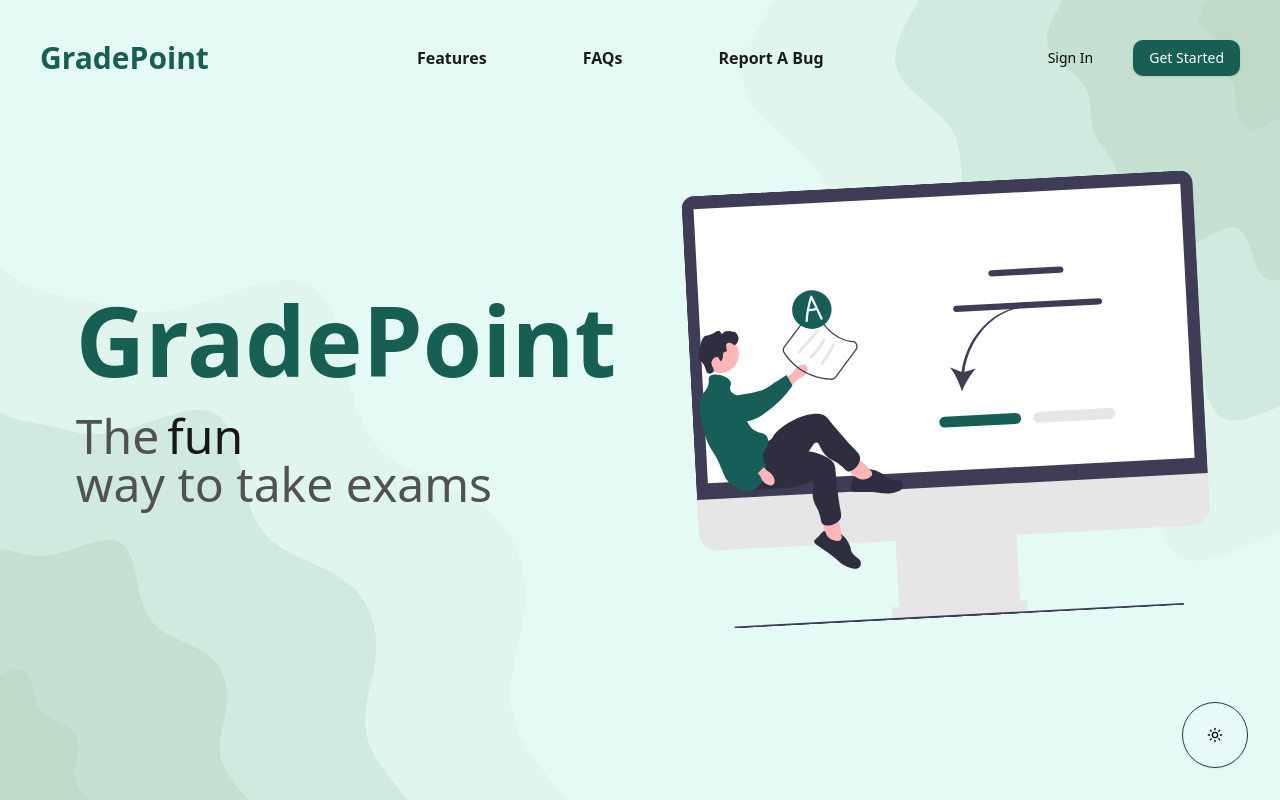
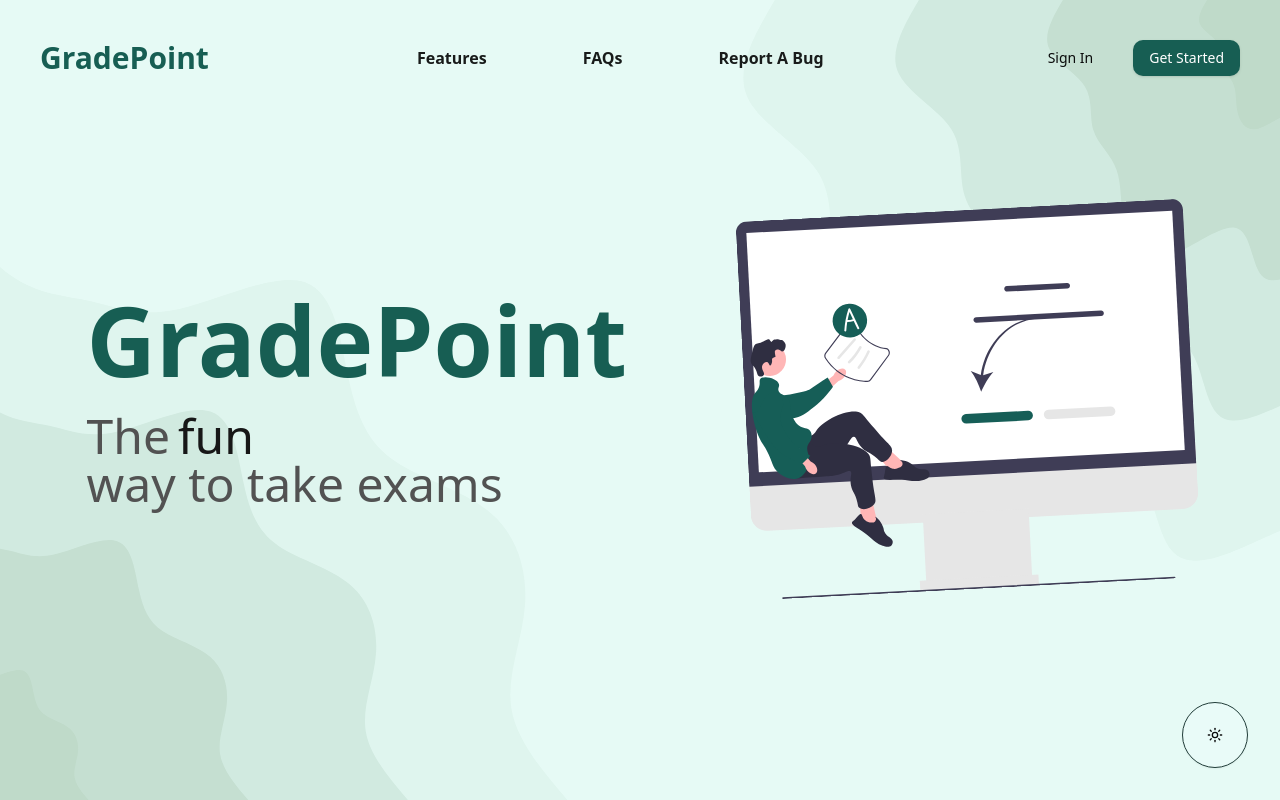
Before and after one commit to tanuvnair/gradepoint, a Next.js app: page / in a window 1280 px wide. Shown: the top 800 px of the page. Built offline with nearby package versions, Linux system fonts and the light colour scheme.

Commit message:
Fixed some sizing issues

```diff
--- a/app/(root)/page.tsx
+++ b/app/(root)/page.tsx
@@ -75,7 +75,7 @@ export default function LandingPage() {
                     )}
                 </div>
 
-                <div className="flex flex-col gap-24 lg:flex-row lg:gap-0 items-center justify-evenly w-full ">
+                <div className="flex flex-col gap-24 lg:flex-row lg:gap-8 items-center justify-evenly w-full ">
                     {/* Left Section */}
                     <div className="flex flex-col items-left justify-center gap-6">
                         <h1 className="text-4xl md:text-6xl lg:text-8xl font-bold text-primary">
@@ -94,7 +94,7 @@ export default function LandingPage() {
                         <Image
                             src="/landing-image.svg"
                             alt="landing-image"
-                            className="transition-all -rotate-3 hover:scale-105 hover:-rotate-6 max-w-xs md:max-w-sm lg:max-w-lg"
+                            className="transition-all -rotate-3 hover:scale-105 hover:-rotate-6 max-w-xs md:max-w-md lg:max-w-md"
                             width={800}
                             height={800}
                             priority
```
